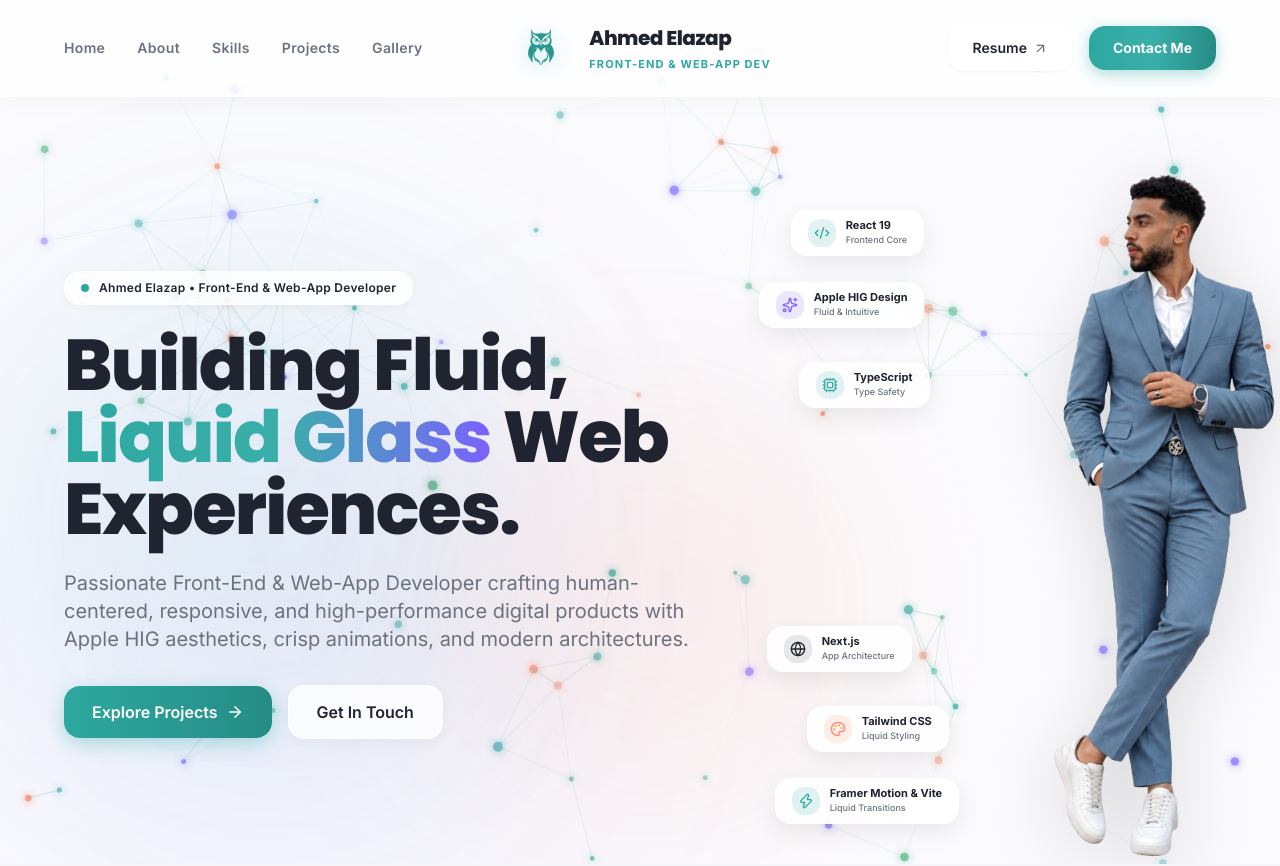
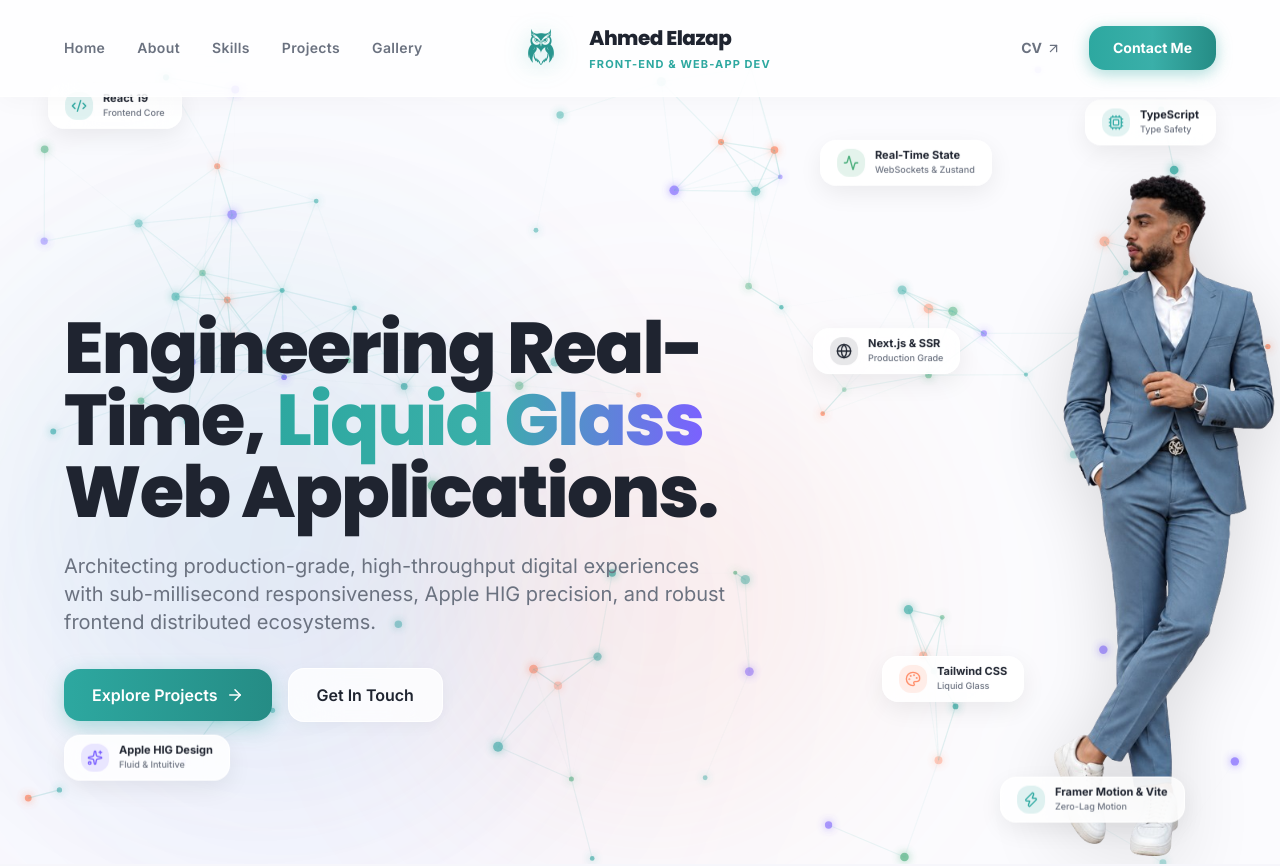
Before and after one commit to azapdev/newPortfolio, a React (Vite) app: page / in a window 1280 px wide. Shown: the top 866 px of the page. Built offline with nearby package versions, Linux system fonts and the light colour scheme.

Commit message:
feat: scatter floating badges across hero, update production copy, and replace resume with CV

```diff
--- a/src/components/Hero.jsx
+++ b/src/components/Hero.jsx
@@ -1,6 +1,6 @@
 import React from 'react';
 import { motion } from 'framer-motion';
-import { ArrowRight, Sparkles, Code2, Zap, Layers, Cpu, Globe, Palette } from 'lucide-react';
+import { ArrowRight, Sparkles, Code2, Zap, Cpu, Globe, Palette, Activity } from 'lucide-react';
 import ParticleCanvas from './ParticleCanvas';
 
 export default function Hero() {
@@ -11,8 +11,17 @@ export default function Hero() {
       icon: Code2,
       color: 'text-accentPrimary',
       bgColor: 'bg-accentPrimary/15',
-      pos: 'top-10 -left-6 sm:left-2',
-      delay: 0.3,
+      pos: 'top-6 left-6 lg:left-12',
+      delay: 0.2,
+    },
+    {
+      name: 'Real-Time State',
+      desc: 'WebSockets & Zustand',
+      icon: Activity,
+      color: 'text-success',
+      bgColor: 'bg-success/15',
+      pos: 'top-20 right-8 lg:right-72',
+      delay: 0.35,
     },
     {
       name: 'Apple HIG Design',
@@ -20,8 +29,8 @@ export default function Hero() {
       icon: Sparkles,
       color: 'text-[#7B61FF]',
       bgColor: 'bg-[#7B61FF]/15',
-      pos: 'top-28 -left-12 sm:-left-6',
-      delay: 0.4,
+      pos: 'bottom-20 left-6 lg:left-16',
+      delay: 0.45,
     },
     {
       name: 'TypeScript',
@@ -29,35 +38,35 @@ export default function Hero() {
       icon: Cpu,
       color: 'text-[#3AAFA9]',
       bgColor: 'bg-[#3AAFA9]/15',
-      pos: 'top-48 -left-8 sm:left-4',
+      pos: 'top-10 right-4 lg:right-16',
+      delay: 0.3,
+    },
+    {
+      name: 'Next.js & SSR',
+      desc: 'Production Grade',
+      icon: Globe,
+      color: 'text-textPrimary',
+      bgColor: 'bg-slate-900/10',
+      pos: 'top-1/3 right-1/4 lg:right-80',
       delay: 0.5,
     },
     {
-      name: 'Next.js',
-      desc: 'App Architecture',
-      icon: Globe,
-      color: 'text-textPrimary',
-      bgColor: 'bg-slate-900/10',
-      pos: 'bottom-48 -left-12 sm:-left-4',
+      name: 'Tailwind CSS',
+      desc: 'Liquid Glass',
+      icon: Palette,
+      color: 'text-accentSecondary',
+      bgColor: 'bg-accentSecondary/15',
+      pos: 'bottom-40 right-10 lg:right-64',
       delay: 0.6,
     },
     {
-      name: 'Tailwind CSS',
-      desc: 'Liquid Styling',
-      icon: Palette,
-      color: 'text-accentSecondary',
-      bgColor: 'bg-accentSecondary/15',
-      pos: 'bottom-28 -left-6 sm:left-6',
-      delay: 0.7,
-    },
-    {
       name: 'Framer Motion & Vite',
-      desc: 'Liquid Transitions',
+      desc: 'Zero-Lag Motion',
       icon: Zap,
       color: 'text-accentPrimary',
       bgColor: 'bg-accentPrimary/15',
-      pos: 'bottom-10 -left-10 sm:-left-2',
-      delay: 0.8,
+      pos: 'bottom-10 right-8 lg:right-24',
+      delay: 0.7,
     },
   ];
 
@@ -76,41 +85,58 @@ export default function Hero() {
         <div className="absolute bottom-10 left-1/3 w-[28rem] h-[28rem] bg-accentSecondary/10 rounded-full blur-[100px]"></div>
       </div>
 
+      {/* Floating Distributed Liquid Glass Badges across Hero Atmosphere */}
+      <div className="absolute inset-0 pointer-events-none z-20 overflow-hidden">
+        {floatingTags.map((tag) => {
+          const Icon = tag.icon;
+          return (
+            <motion.div
+              key={tag.name}
+              initial={{ y: 20, opacity: 0, scale: 0.85 }}
+              animate={{ y: [0, -6, 0], opacity: 1, scale: 1 }}
+              transition={{
+                opacity: { delay: tag.delay, duration: 0.6 },
+                scale: { delay: tag.delay, duration: 0.6 },
+                y: { repeat: Infinity, duration: 4 + tag.delay * 2, ease: 'easeInOut' }
+              }}
+              className={`absolute ${tag.pos} pointer-events-auto px-3.5 sm:px-4 py-2 rounded-2xl bg-white/85 backdrop-blur-xl border border-white/90 shadow-[0_8px_24px_rgba(0,0,0,0.07)] flex items-center gap-2.5 hover:scale-105 hover:shadow-[0_12px_28px_rgba(45,168,160,0.25)] transition-all cursor-default group`}
+            >
+              <div className={`p-1.5 rounded-xl ${tag.bgColor} ${tag.color} transition-transform group-hover:scale-110`}>
+                <Icon size={16} />
+              </div>
+              <div className="flex flex-col text-left">
+                <p className="text-[11px] font-bold text-textPrimary leading-none">{tag.name}</p>
+                <p className="text-[9px] font-medium text-textSecondary mt-0.5">{tag.desc}</p>
+              </div>
+            </motion.div>
+          );
+        })}
+      </div>
+
       {/* Main Fluid Hero Content Container */}
       <div className="w-full relative z-10 grid lg:grid-cols-12 gap-8 lg:gap-4 items-center min-h-[calc(100vh-106px)]">
 
-        {/* Left Side: Typography & Copy */}
+        {/* Left Side: Production-Grade Typography & Copy */}
         <motion.div
           initial={{ opacity: 0, x: -30 }}
           animate={{ opacity: 1, x: 0 }}
           transition={{ duration: 0.7, ease: [0.16, 1, 0.3, 1] }}
-          className="lg:col-span-7 flex flex-col items-start text-left pr-6 sm:pr-10 py-10"
+          className="lg:col-span-7 flex flex-col items-start text-left pr-6 sm:pr-10 py-12"
         >
-          {/* Apple HIG-style Liquid Pill Badge */}
-          <div className="inline-flex items-center gap-2.5 px-4 py-2 rounded-2xl bg-white/80 backdrop-blur-xl border border-white/90 shadow-[0_2px_12px_rgba(0,0,0,0.04)] mb-6 hover:shadow-md transition-all">
-            <span className="flex h-2 w-2 relative">
-              <span className="animate-ping absolute inline-flex h-full w-full rounded-full bg-accentPrimary opacity-75"></span>
-              <span className="relative inline-flex rounded-full h-2 w-2 bg-accentPrimary"></span>
-            </span>
-            <span className="text-xs font-semibold text-textPrimary tracking-wide">
-              Ahmed Elazap • Front-End & Web-App Developer
-            </span>
-          </div>
-
-          <h1 className="text-4xl sm:text-6xl xl:text-7xl font-heading font-extrabold tracking-tight text-textPrimary leading-[1.1] mb-6">
-            Building Fluid,{' '}
+          <h1 className="text-4xl sm:text-6xl xl:text-7xl font-heading font-extrabold tracking-tight text-textPrimary leading-[1.08] mb-6">
+            Engineering Real-Time,{' '}
             <span className="text-transparent bg-clip-text bg-gradient-to-r from-accentPrimary via-[#3AAFA9] to-[#7B61FF]">
               Liquid Glass
             </span>{' '}
-            Web Experiences.
+            Web Applications.
           </h1>
 
           <p className="text-base sm:text-lg lg:text-xl text-textSecondary font-normal leading-relaxed mb-8 max-w-2xl">
-            Passionate Front-End & Web-App Developer crafting human-centered, responsive, and high-performance digital products with Apple HIG aesthetics, crisp animations, and modern architectures.
+            Architecting production-grade, high-throughput digital experiences with sub-millisecond responsiveness, Apple HIG precision, and robust frontend distributed ecosystems.
           </p>
 
           {/* Action CTAs */}
-          <div className="flex flex-wrap gap-4 items-center mb-6">
+          <div className="flex flex-wrap gap-4 items-center">
             <a
               href="#projects"
               className="group px-7 py-3.5 rounded-2xl bg-gradient-to-r from-accentPrimary to-[#258c85] text-white font-semibold shadow-[0_6px_20px_rgba(45,168,160,0.35)] hover:shadow-[0_10px_25px_rgba(45,168,160,0.45)] hover:-translate-y-0.5 transition-all duration-200 flex items-center gap-2"
@@ -126,10 +152,9 @@ export default function Hero() {
               Get In Touch
             </a>
           </div>
-
         </motion.div>
 
-        {/* Right Side: Full Height Avatar with Floating Liquid Glass Tech Tags */}
+        {/* Right Side: Full Height Avatar Sticking to Right Border */}
         <motion.div
           initial={{ opacity: 0, x: 50 }}
           animate={{ opacity: 1, x: 0 }}
@@ -146,29 +171,6 @@ export default function Hero() {
                 e.target.style.display = 'none';
               }}
             />
-
-            {/* Floating Liquid Glass Core Tech Tags */}
-            {floatingTags.map((tag) => {
-              const Icon = tag.icon;
-              return (
-                <motion.div
-                  key={tag.name}
-                  initial={{ y: 15, opacity: 0, scale: 0.9 }}
-                  animate={{ y: 0, opacity: 1, scale: 1 }}
-                  transition={{ delay: tag.delay, duration: 0.6, ease: [0.16, 1, 0.3, 1] }}
-                  className={`absolute ${tag.pos} px-3.5 sm:px-4 py-2 rounded-2xl bg-white/85 backdrop-blur-xl border border-white/90 shadow-[0_8px_24px_rgba(0,0,0,0.08)] flex items-center gap-2.5 z-20 hover:scale-105 hover:shadow-[0_12px_28px_rgba(45,168,160,0.2)] transition-all cursor-default group`}
-                >
-                  <div className={`p-1.5 rounded-xl ${tag.bgColor} ${tag.color} transition-transform group-hover:scale-110`}>
-                    <Icon size={16} />
-                  </div>
-                  <div className="flex flex-col text-left">
-                    <p className="text-[11px] font-bold text-textPrimary leading-none">{tag.name}</p>
-                    <p className="text-[9px] font-medium text-textSecondary mt-0.5">{tag.desc}</p>
-                  </div>
-                </motion.div>
-              );
-            })}
-
           </div>
         </motion.div>
 
--- a/src/components/Navbar.jsx
+++ b/src/components/Navbar.jsx
@@ -17,7 +17,7 @@ export default function Navbar() {
     <nav className="fixed w-full top-0 z-50 bg-white/75 backdrop-blur-2xl backdrop-saturate-150 border-b border-white/60 shadow-[0_4px_24px_rgba(0,0,0,0.03)] transition-all">
       <div className="w-full px-6 sm:px-10 lg:px-16 h-24 flex items-center justify-between">
 
-        {/* Left: Navigation Links with Animated Underline Starting from Left */}
+        {/* Left: Navigation Links with Animated Underline */}
         <div className="hidden lg:flex items-center gap-8 flex-1 justify-start">
           {navLinks.map((link) => (
             link.isRoute ? (
@@ -27,7 +27,6 @@ export default function Navbar() {
                 className="group relative py-1.5 text-sm font-semibold text-textSecondary hover:text-accentPrimary transition-colors duration-200 tracking-wide inline-flex flex-col"
               >
                 <span>{link.name}</span>
-                {/* Animated underline starting from left to full width */}
                 <span className="absolute bottom-0 left-0 w-full h-[2.5px] bg-accentPrimary rounded-full scale-x-0 origin-left group-hover:scale-x-100 transition-transform duration-300 ease-out"></span>
               </Link>
             ) : (
@@ -37,7 +36,6 @@ export default function Navbar() {
                 className="group relative py-1.5 text-sm font-semibold text-textSecondary hover:text-accentPrimary transition-colors duration-200 tracking-wide inline-flex flex-col"
               >
                 <span>{link.name}</span>
-                {/* Animated underline starting from left to full width */}
                 <span className="absolute bottom-0 left-0 w-full h-[2.5px] bg-accentPrimary rounded-full scale-x-0 origin-left group-hover:scale-x-100 transition-transform duration-300 ease-out"></span>
               </a>
             )
@@ -70,14 +68,14 @@ export default function Navbar() {
           </Link>
         </div>
 
-        {/* Right: Action Buttons with 1rem (rounded-2xl) Corners */}
-        <div className="hidden lg:flex items-center gap-4 flex-1 justify-end">
+        {/* Right: Actions / Buttons (CV is a clean text link with color-shift to accent) */}
+        <div className="hidden lg:flex items-center gap-5 flex-1 justify-end">
           <a
             href="/resume.pdf"
-            className="px-6 py-3 rounded-2xl text-sm font-semibold text-textPrimary bg-white/80 hover:bg-white border border-white/90 shadow-sm hover:shadow-md hover:border-accentPrimary/40 hover:-translate-y-0.5 transition-all duration-200 flex items-center gap-1.5"
+            className="text-sm font-bold text-textSecondary hover:text-accentPrimary transition-colors duration-200 flex items-center gap-1 py-2 px-2"
           >
-            Resume
-            <ArrowUpRight size={15} className="text-textSecondary" />
+            <span>CV</span>
+            <ArrowUpRight size={15} />
           </a>
           <a
             href="/#contact"
@@ -129,9 +127,9 @@ export default function Navbar() {
             <a
               href="/resume.pdf"
               onClick={() => setMobileMenuOpen(false)}
-              className="w-full text-center py-3 rounded-2xl border border-borderLight text-textPrimary font-semibold"
+              className="w-full text-center py-3 text-textSecondary hover:text-accentPrimary font-bold transition-colors"
             >
-              Resume
+              CV (Resume)
             </a>
             <a
               href="/#contact"
```
Also changed, not shown: 2 other files (tests, documents, lock files or other folders).
